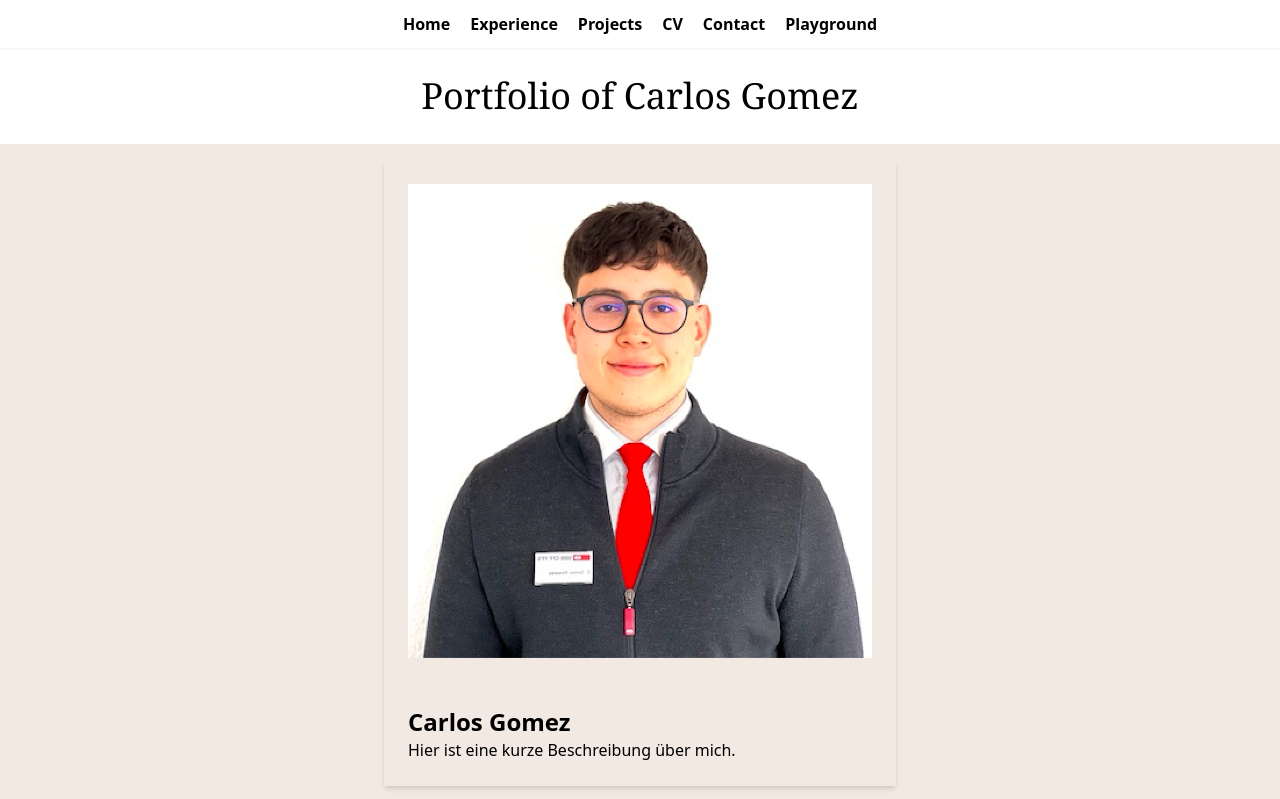
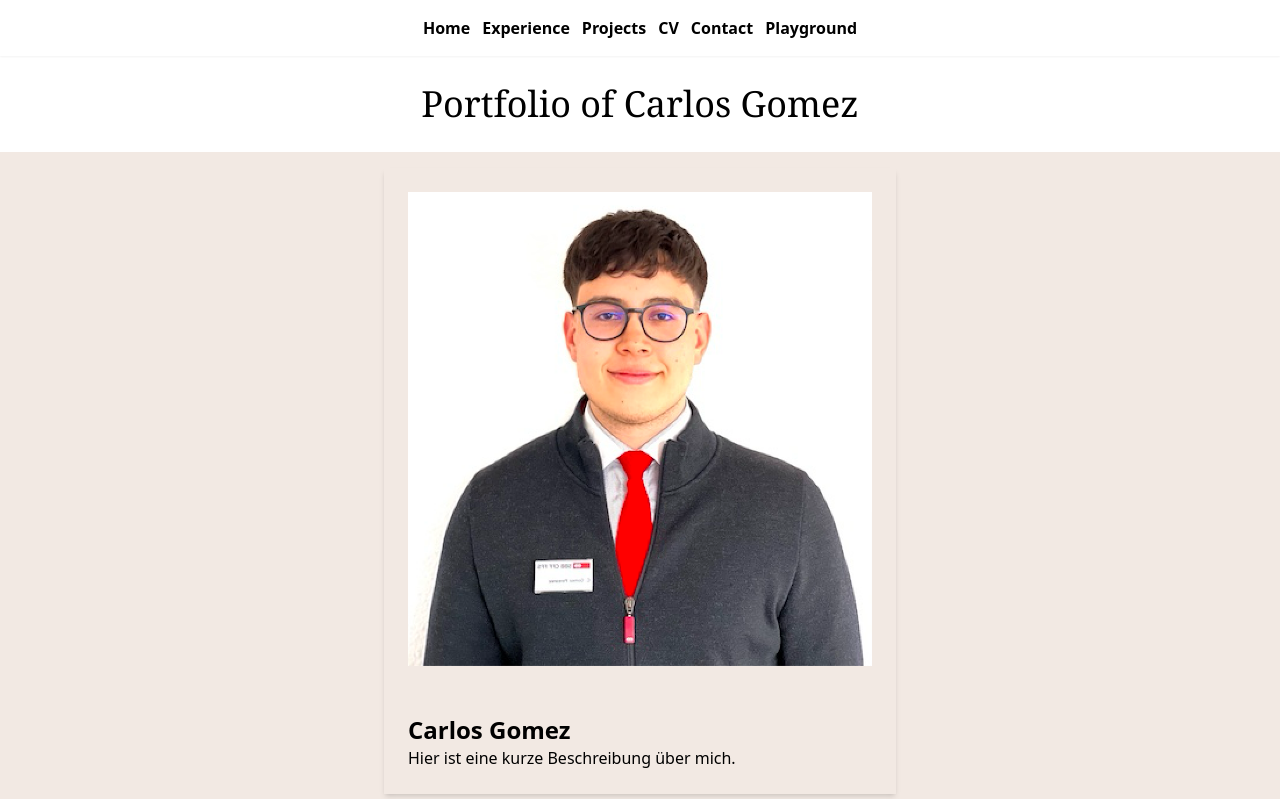
Before and after one commit to gomec1/portfolio.page, a website: page richtig_frontend/public/index.html in a window 1280 px wide. Shown: the top 799 px of the page. Drawn offline with Linux system fonts and the light colour scheme.

Commit message:
update navbar.html

```diff
--- a/richtig_frontend/public/components/navbar.html
+++ b/richtig_frontend/public/components/navbar.html
@@ -1,4 +1,4 @@
-<nav class="flex items-center justify-between px-5 py-3 shadow-sm">
+<nav class="items-center justify-between px-5 py-3 shadow-sm">
   <!-- Hamburger Menu Button -->
   <button id="menu-button" class="md:hidden" aria-label="Toggle Menu">
     <img src="/images/icons8-menu-150.png" alt="Menu Icon" class="h-8 w-8" />
@@ -7,20 +7,44 @@
   <!-- Navigation Links -->
   <div
     id="navbar-links"
-    class="hidden w-full justify-center space-x-5 font-sans font-bold md:flex"
+    class="hidden w-full justify-center gap-2 font-sans font-bold md:flex"
   >
-    <a href="index.html">Home</a>
-    <a href="experience.html">Experience</a>
-    <a href="projects.html">Projects</a>
-    <a href="cv.html">CV</a>
-    <a href="contact.html">Contact</a>
-    <a href="playground.html">Playground</a>
+    <a
+      class="block rounded px-0.5 py-1 font-semibold text-black hover:bg-gray-100"
+      href="index.html"
+      >Home</a
+    >
+    <a
+      class="block rounded px-0.5 py-1 font-semibold text-black hover:bg-gray-100"
+      href="experience.html"
+      >Experience</a
+    >
+    <a
+      class="block rounded px-0.5 py-1 font-semibold text-black hover:bg-gray-100"
+      href="projects.html"
+      >Projects</a
+    >
+    <a
+      class="block rounded px-0.5 py-1 font-semibold text-black hover:bg-gray-100"
+      href="cv.html"
+      >CV</a
+    >
+    <a
+      class="block rounded px-0.5 py-1 font-semibold text-black hover:bg-gray-100"
+      href="contact.html"
+      >Contact</a
+    >
+    <a
+      class="block rounded px-0.5 py-1 font-semibold text-black hover:bg-gray-100"
+      href="playground.html"
+      >Playground</a
+    >
   </div>
 </nav>
 
 <script>
   document.getElementById("menu-button").addEventListener("click", function () {
-    var menu = document.getElementById("navbar-links");
+    var menu = document.getElementById("navbar-links-small");
     menu.classList.toggle("hidden");
   });
 </script>
```
